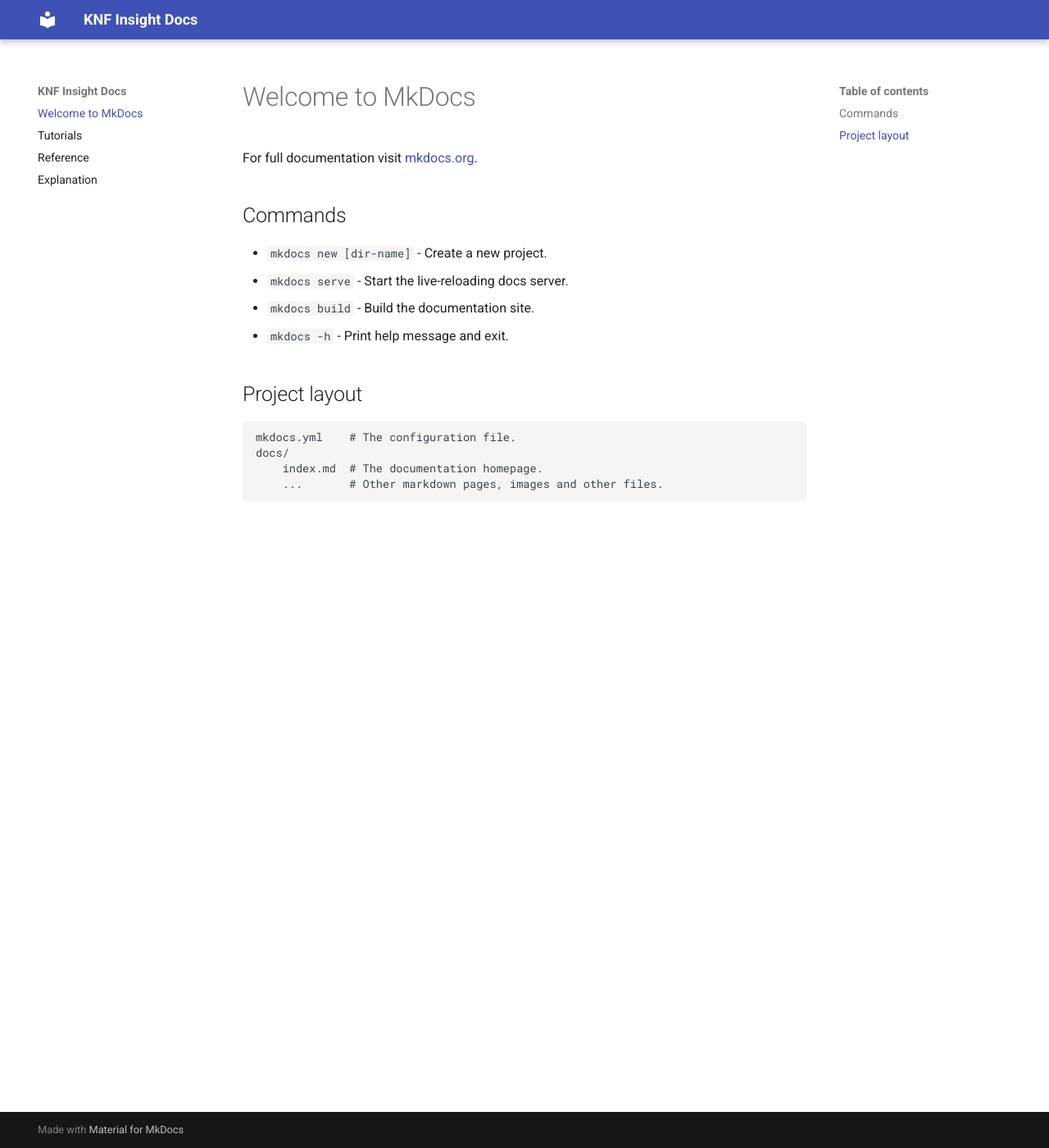
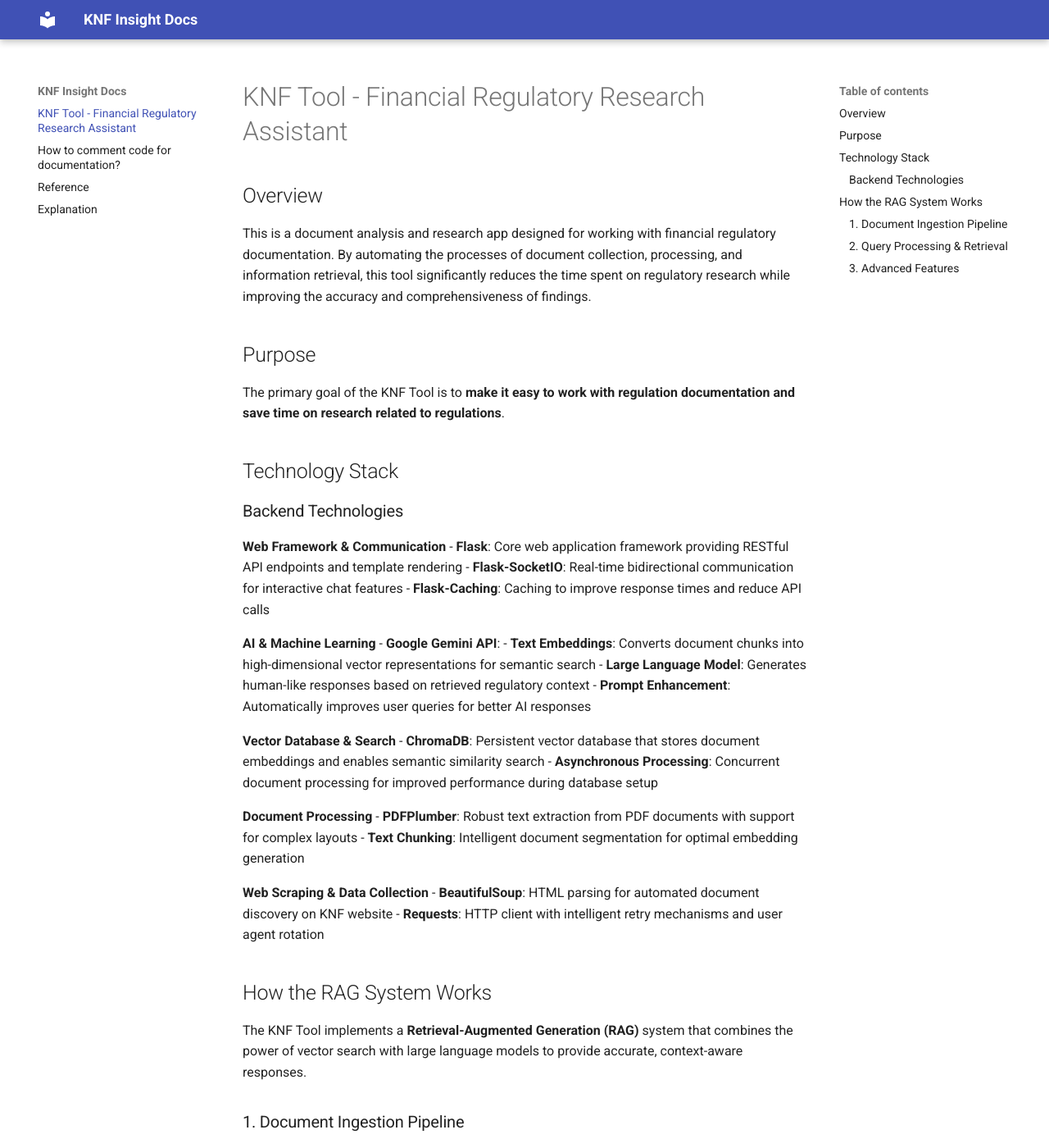
Before and after one commit to Andrzej-Tezyk/KNF_Tool, an MkDocs documentation site: the page built from docs/index.md, in a window 1280 px wide and 1400 px high. Shown: the whole window at 82% size. Built offline with MkDocs 1.6.1 and Material for MkDocs 9.7.7, drawn with Linux system fonts in a browser that asks for light colours; some of the changed text lies outside the part shown.

Commit message:
index page

```diff
--- a/docs/index.md
+++ b/docs/index.md
@@ -1,17 +1,55 @@
-# Welcome to MkDocs
+# KNF Tool - Financial Regulatory Research Assistant
 
-For full documentation visit [mkdocs.org](https://www.mkdocs.org).
+## Overview
 
-## Commands
+This is a document analysis and research app designed for working with financial regulatory documentation. By automating the processes of document collection, processing, and information retrieval, this tool significantly reduces the time spent on regulatory research while improving the accuracy and comprehensiveness of findings.
 
-* `mkdocs new [dir-name]` - Create a new project.
-* `mkdocs serve` - Start the live-reloading docs server.
-* `mkdocs build` - Build the documentation site.
-* `mkdocs -h` - Print help message and exit.
+## Purpose
 
-## Project layout
+The primary goal of the KNF Tool is to **make it easy to work with regulation documentation and save time on research related to regulations**.
 
-    mkdocs.yml    # The configuration file.
-    docs/
-        index.md  # The documentation homepage.
-        ...       # Other markdown pages, images and other files.
+## Technology Stack
+
+### Backend Technologies
+
+**Web Framework & Communication**
+- **Flask**: Core web application framework providing RESTful API endpoints and template rendering
+- **Flask-SocketIO**: Real-time bidirectional communication for interactive chat features
+- **Flask-Caching**: Caching to improve response times and reduce API calls
+
+**AI & Machine Learning**
+- **Google Gemini API**:
+  - **Text Embeddings**: Converts document chunks into high-dimensional vector representations for semantic search
+  - **Large Language Model**: Generates human-like responses based on retrieved regulatory context
+  - **Prompt Enhancement**: Automatically improves user queries for better AI responses
+
+**Vector Database & Search**
+- **ChromaDB**: Persistent vector database that stores document embeddings and enables semantic similarity search
+- **Asynchronous Processing**: Concurrent document processing for improved performance during database setup
+
+**Document Processing**
+- **PDFPlumber**: Robust text extraction from PDF documents with support for complex layouts
+- **Text Chunking**: Intelligent document segmentation for optimal embedding generation
+
+**Web Scraping & Data Collection**
+- **BeautifulSoup**: HTML parsing for automated document discovery on KNF website
+- **Requests**: HTTP client with intelligent retry mechanisms and user agent rotation
+
+## How the RAG System Works
+
+The KNF Tool implements a **Retrieval-Augmented Generation (RAG)** system that combines the power of vector search with large language models to provide accurate, context-aware responses.
+
+### 1. Document Ingestion Pipeline
+- **Processing**: Each PDF is processed page by page, with text extracted and cleaned
+- **Chunking**: Documents are split into semantically meaningful chunks (typically 1-2 pages)
+- **Vector Conversion**: Each chunk is converted to a 768-dimensional vector using Gemini's embedding model
+
+### 2. Query Processing & Retrieval
+- **Query Understanding**: User questions are converted to vector embeddings for semantic matching
+- **Retrieval**: The system finds the most relevant document chunks based on semantic similarity
+- **Context Assembly**: Retrieved chunks are combined with the user's question to create a comprehensive prompt
+- **Response**: The Gemini LLM generates accurate answers using only the retrieved regulatory context
+
+### 3. Advanced Features
+- **Reranking**: A technique that takes the initial search results and reorders them based on more sophisticated relevance scoring, ensuring the most important and contextually relevant documents appear first in the results.
+- **Autocut**: An intelligent feature that automatically determines the optimal number of document chunks to include in the AI response context, balancing between providing enough information for comprehensive answers while avoiding overwhelming the model with irrelevant content.
--- a/docs/tutorials.md
+++ b/docs/tutorials.md
@@ -1,3 +1,5 @@
+# How to comment code for documentation?
+
 **FULL TURORIAL:** https://realpython.com/python-project-documentation-with-mkdocs/
 
 mkdocs serve -> command to build the documentation (can open it on localhost)
```
